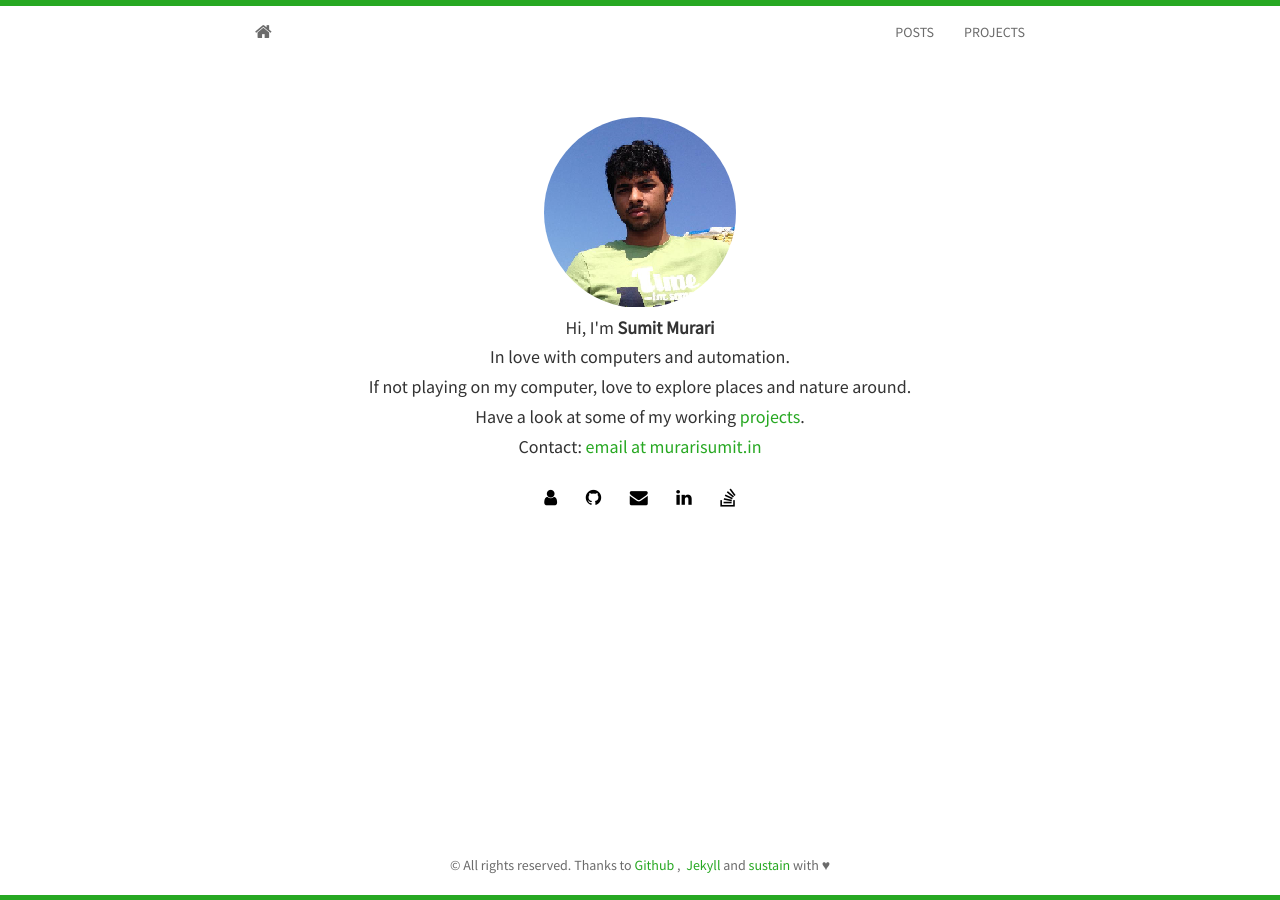
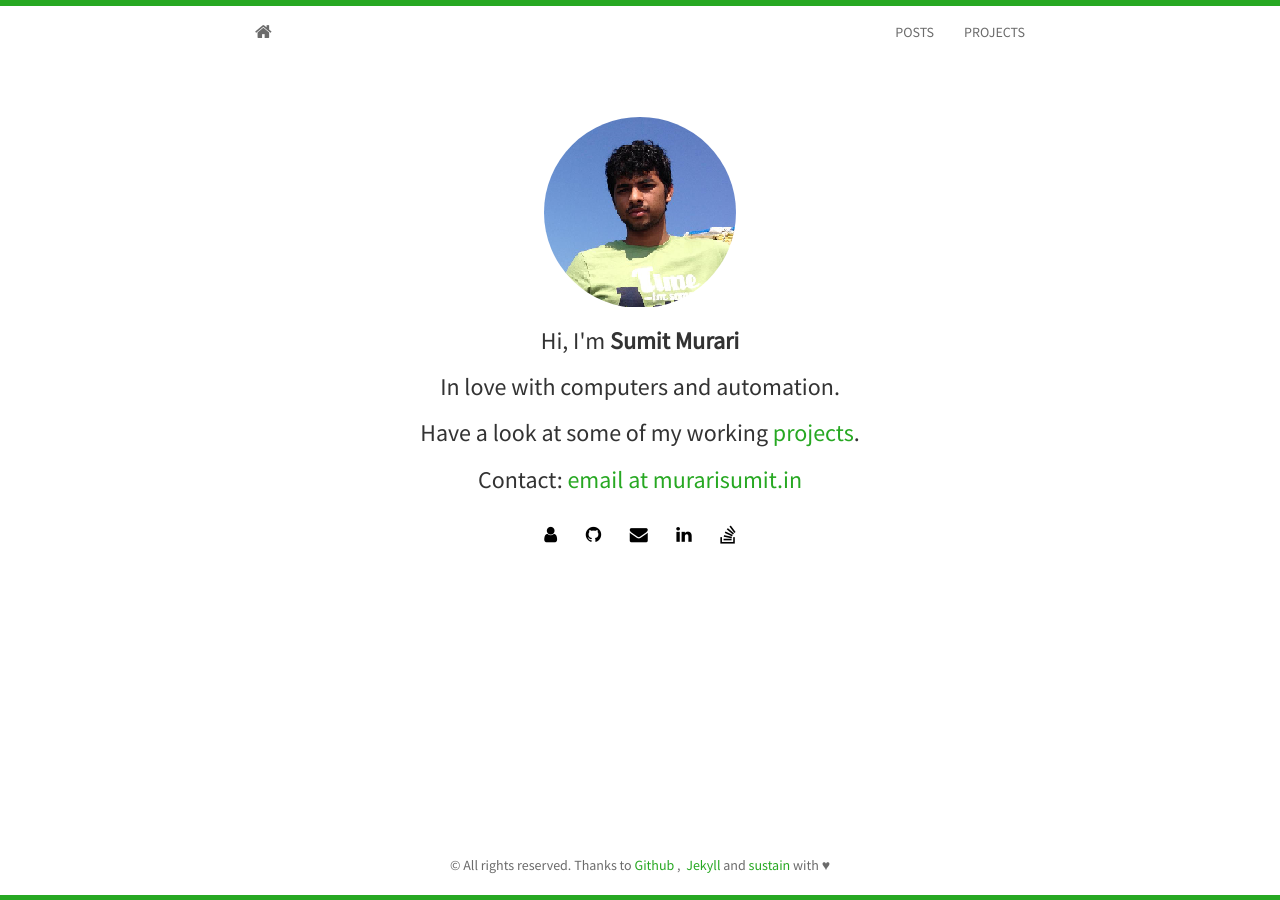
Before and after one commit to murarisumit/murarisumit.github.io, a Jekyll site: the page built from index.html, in a window 1280 px wide. Built offline with Jekyll 4.4.1, drawn with Linux system fonts in a browser that asks for light colours; nearby versions of some CDN libraries; the list of posts is cut into pages by our own code.

Commit message:
Tweaked index page

```diff
--- a/index.html
+++ b/index.html
@@ -8,12 +8,11 @@ layout: home
 	  <div class="avatar">
 		<img class="img-circle" src="{{ site.baseurl }}static/img/{{ site.avatar }}" alt="Responsive image">
 	  </div>
-        <h4>Hi, I'm <b>  {{ site.author }}</b> </h4>
+        <h3>Hi, I'm <b>  {{ site.author }}</b> </h3>
 				<center>
-				<h4> In love with computers and automation.</h4>
-				<h4> If not playing on my computer, love to explore places and nature around. </h4>
-      <h4>Have a look at some of my working <a href="https://github.com/{{ site.github }}"> projects</a>.</h4>
-      <h4>Contact: <a href="mailto:{{ site.email }}?Subject=Hello%20Sumit"> email at murarisumit.in </a></h4>
+				<h3> In love with computers and automation.</h3>
+      <h3>Have a look at some of my working <a href="https://github.com/{{ site.github }}"> projects</a>.</h3>
+      <h3>Contact: <a href="mailto:{{ site.email }}?Subject=Hello%20Sumit"> email at murarisumit.in </a></h3>
 			</center>
 	  {% include social.html %}
 	</div>
```
